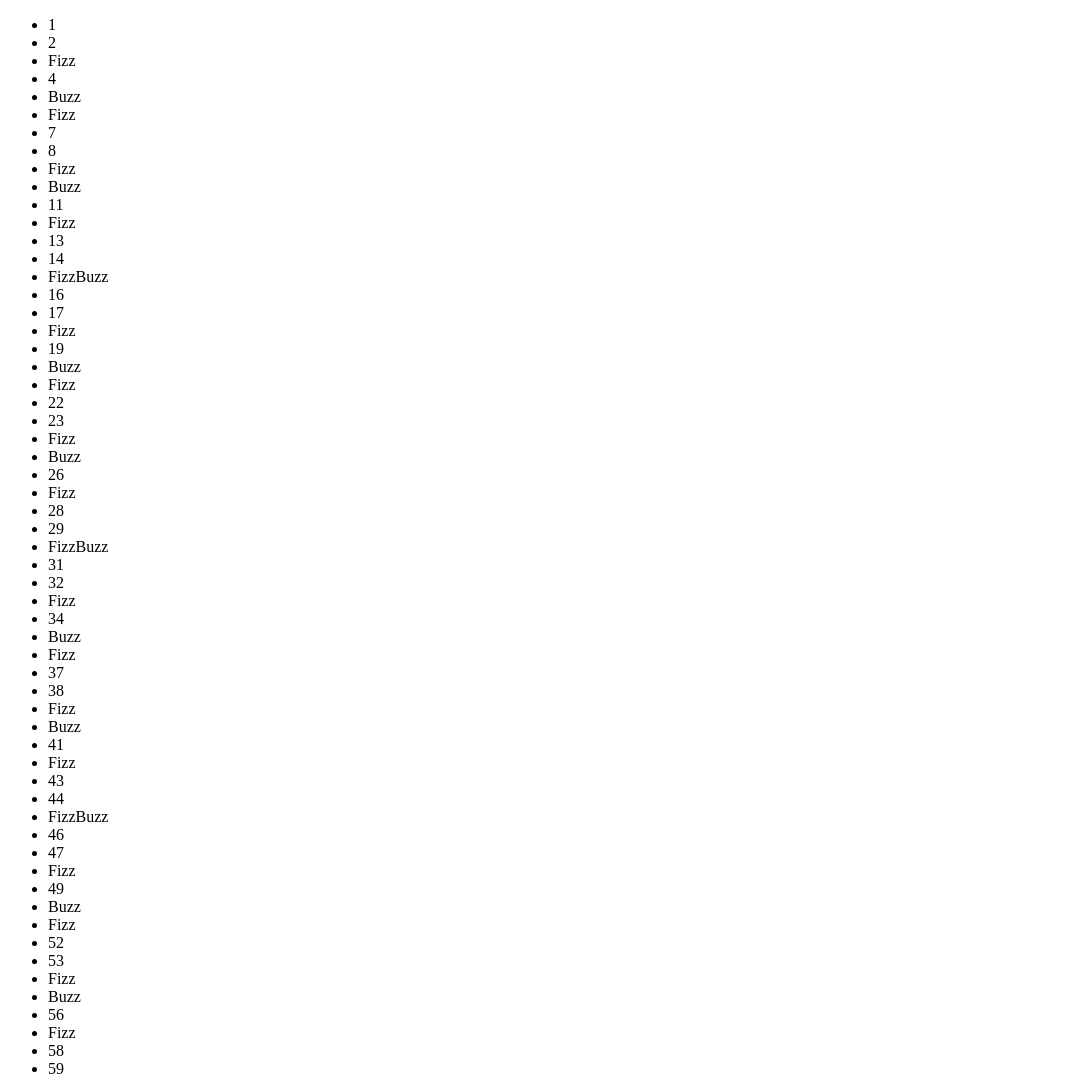
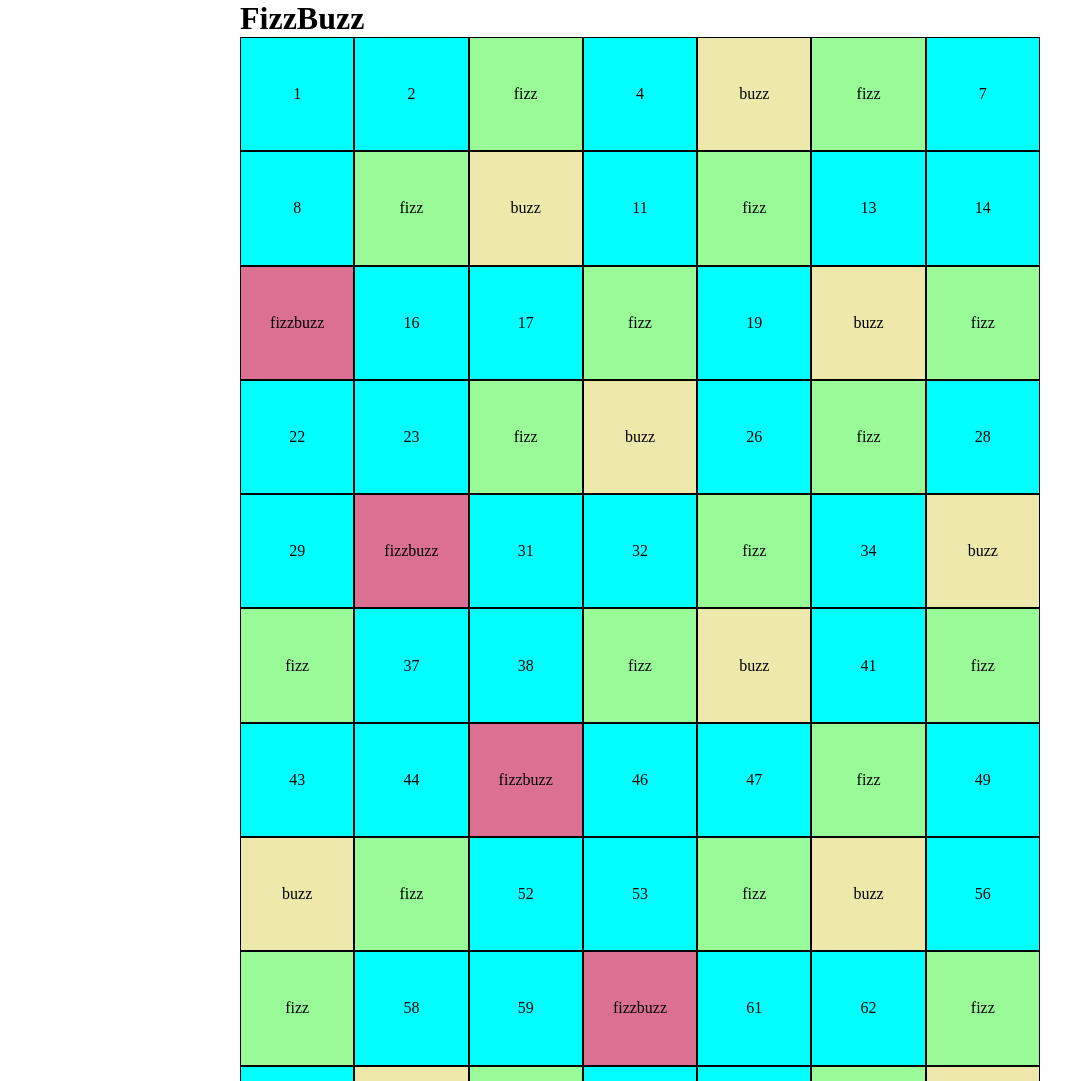
Before and after one commit to FabioCostantino84/js-fizzbuzz, a plain HTML site: page index.html in a window 1280 px wide. Shown: the top 1081 px of the page, without its empty margins (0-1071 px from the left). Drawn offline with Linux system fonts and the light colour scheme.

Commit message:
add style and markup

```diff
--- /dev/null
+++ b/assets/css/style.css
@@ -0,0 +1,45 @@
+*
+{
+	margin: 0;
+	padding: 0;
+	box-sizing: border-box;
+}
+
+.container
+{
+	width: 70%;
+	max-width: 800px;
+	margin: auto
+}
+
+
+.fields {
+	display: flex;
+	flex-wrap: wrap;
+}
+
+
+.box {
+	width: calc(100% / 7);
+	aspect-ratio: 1;
+	background-color: aqua;
+	border: 1px solid;
+	display: flex;
+	align-items: center;
+	justify-content: center;
+}
+
+
+.bg-green {
+	background-color: palegreen;
+}
+
+.bg-yellow
+{
+	background-color: palegoldenrod;
+}
+
+.bg-red
+{
+	background-color: palevioletred;
+}
--- a/assets/js/main.js
+++ b/assets/js/main.js
@@ -10,32 +10,37 @@ Per i numeri che sono sia multipli di 3 che di 5 stampi “FizzBuzz”.
 //stampare in console per i multipli di 3 "Fizz"
 //stampare in console sia per i multipli di 3 e di 5 "FizzBuzz"
 
-let element = document.getElementById('list');
+let fieldsElement = document.querySelector('.fields');
 
 for (let i = 1; i <= 100; i++) {
 
-    const liElement = document.createElement('li');
+    const fieldElement = document.createElement('div')
+
+    fieldElement.classList.add('box')
 
     if ((i % 3) === 0 && (i % 5) === 0) {
-        console.log("FizzBuzz");
-        liElement.append ('FizzBuzz')
+        console.log('fizzbuzz');
+        fieldElement.append('fizzbuzz')
+        fieldElement.classList.add('bg-red')
 
     } else if ((i % 3) === 0) {
-        console.log("Fizz");
-        liElement.append ('Fizz')
+        console.log('fizz');
+        fieldElement.append('fizz')
+        fieldElement.classList.add('bg-green')
 
     } else if ((i % 5) === 0) {
-        console.log("Buzz");
-        liElement.append ('Buzz')
+        console.log('buzz');
+        fieldElement.append('buzz')
+        fieldElement.classList.add('bg-yellow')
 
 
     } else {
         console.log(i);
-        liElement.append (i);
+        fieldElement.append(i)
 
 
     }
 
-    element.append(liElement);
+    fieldsElement.append(fieldElement)
 
 }
--- a/index.html
+++ b/index.html
@@ -3,11 +3,16 @@
 <head>
     <meta charset="UTF-8">
     <meta name="viewport" content="width=device-width, initial-scale=1.0">
+    <link rel="stylesheet" href="./assets/css/style.css">
     <title>fizzbuzz</title>
 </head>
 <body>
 
-    <ul id="list"></ul>
+    <div class="container">
+		<h1>FizzBuzz</h1>
+		<div class="fields">
+		</div>
+	</div>
 
     <script type="text/javascript" src="./assets/js/main.js"></script>
 </body>
```
